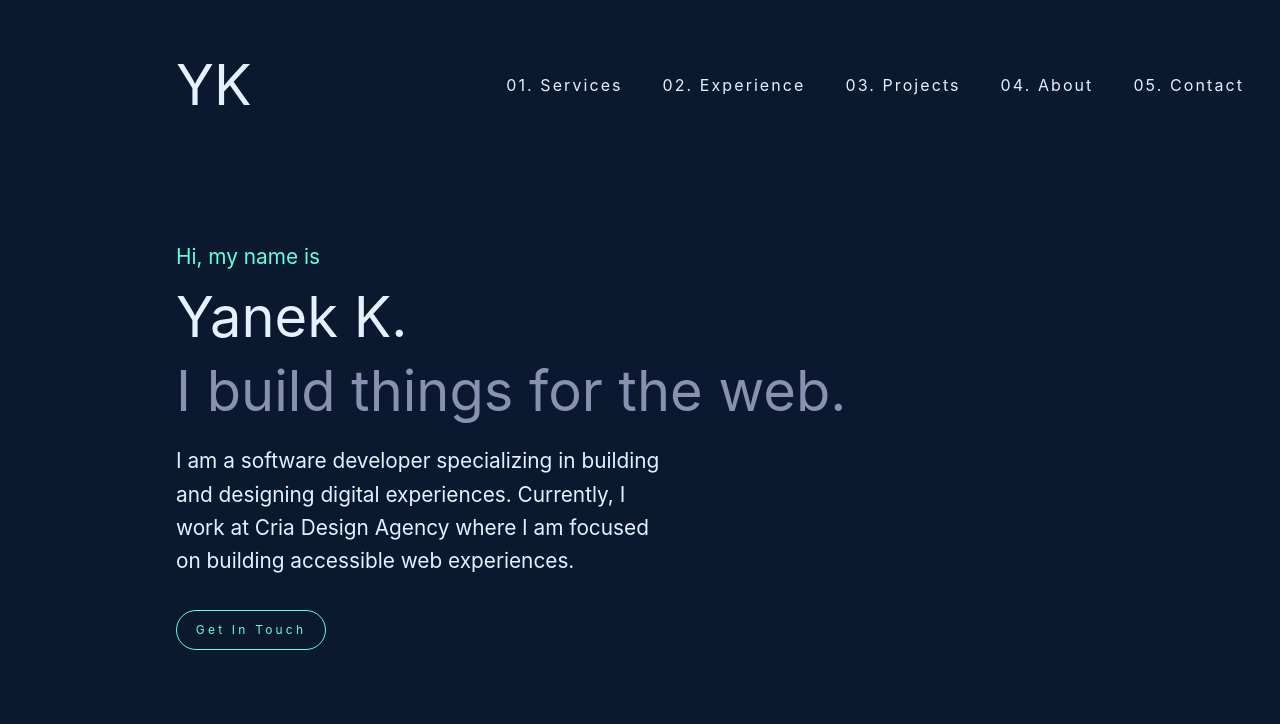
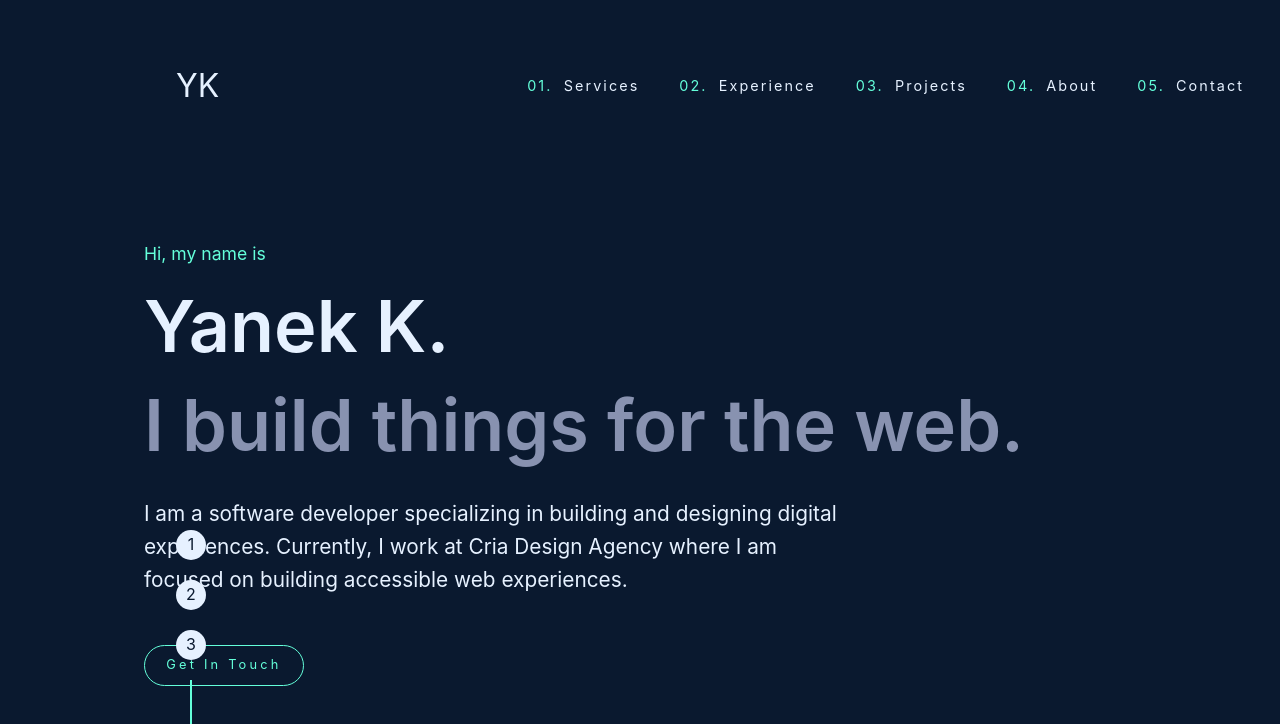
Before and after one commit to Yanek-K/Portfolio-v2, a React app: page / in a window 1280 px wide. Shown: the top 724 px of the page. Built offline with nearby package versions, Linux system fonts and the light colour scheme.

Commit message:
Fixed nav and added left icons, adjusted spacing of hero

```diff
--- a/src/App.css
+++ b/src/App.css
@@ -167,16 +167,16 @@ img {
 }
 
 .button {
-  max-width: 150px;
+  max-width: 160px;
   background-color: var(--navy);
-  padding: 0.6rem 1rem;
+  padding: 0.6rem 1.2rem;
   border: 1px solid var(--green);
   border-radius: 40px;
   color: var(--green);
   text-align: center;
   cursor: pointer;
   text-decoration: none;
-  font-size: 0.75rem;
+  font-size: 0.8rem;
   letter-spacing: 0.2rem;
 }
 
@@ -202,7 +202,8 @@ code {
 }
 
 h1 {
-  font-size: 3.5rem;
+  font-size: 4.5rem;
+  font-weight: 600;
 }
 
 h2 {
--- a/src/App.js
+++ b/src/App.js
@@ -2,11 +2,13 @@ import React from "react";
 import Navbar from "./Components/Navbar";
 import Hero from "./Components/Hero";
 import "./app.css";
+import FixedIcons from "./Components/FixedIcons";
 
 const App = () => {
   return (
     <div>
       <Navbar />
+      <FixedIcons />
       <Hero />
     </div>
   );
--- /dev/null
+++ b/src/Components/FixedIcons/index.css
@@ -0,0 +1,43 @@
+/* src/components/FixedIcons.css */
+
+.fixed-icons-container {
+  position: fixed;
+  top: 85%;
+  left: 11rem;
+  transform: translateY(-50%);
+  display: flex;
+  flex-direction: column;
+  align-items: center;
+}
+
+.fixed-icons {
+  display: flex;
+  flex-direction: column;
+  gap: 20px; /* Adjust the gap between the icons */
+}
+
+.fixed-icons .icon {
+  background: var(--white);
+  color: var(--navy);
+  padding: 10px;
+  border-radius: 50%;
+  text-align: center;
+  width: 30px;
+  height: 30px;
+  display: flex;
+  align-items: center;
+  justify-content: center;
+  cursor: pointer;
+  transition: background 0.3s;
+}
+
+.fixed-icons .icon:hover {
+  background: var(--green);
+}
+
+.vertical-line {
+  width: 2px; /* Width of the vertical line */
+  height: 150px; /* Height of the vertical line */
+  background: var(--green); /* Color of the vertical line */
+  margin-top: 20px; /* Space between the last icon and the line */
+}
--- /dev/null
+++ b/src/Components/FixedIcons/index.js
@@ -0,0 +1,19 @@
+// src/components/FixedIcons.js
+
+import React from "react";
+import "./index.css";
+
+const FixedIcons = () => {
+  return (
+    <div className="fixed-icons-container">
+      <div className="fixed-icons">
+        <div className="icon">1</div>
+        <div className="icon">2</div>
+        <div className="icon">3</div>
+      </div>
+      <div className="vertical-line"></div>
+    </div>
+  );
+};
+
+export default FixedIcons;
--- a/src/Components/Hero/index.css
+++ b/src/Components/Hero/index.css
@@ -1,6 +1,9 @@
 .hero {
   display: flex;
+  justify-content: center;
+  height: 90vh;
   margin: var(--margin-standard);
+  margin-left: 2rem;
 }
 
 .hero__wrap {
@@ -11,6 +14,7 @@
 
 .hero__wrap__intro {
   color: var(--green);
+  font-size: 1.1rem;
 }
 
 .hero__wrap__name {
@@ -23,19 +27,19 @@
 }
 
 .hero__wrap__about {
-  margin-top: 0.5rem;
-  max-width: 500px;
+  margin-top: 0.9rem;
+  max-width: 700px;
   font-size: 1.3rem;
   color: var(--white);
 }
 
 .hero__wrap__button {
-  margin-top: 2rem;
+  margin-top: 3rem;
 }
 
 @media only screen and (min-width: 1500px) {
   .hero {
     margin-top: 5rem;
-    margin-left: 13rem;
+    margin-left: -5rem;
   }
 }
--- a/src/Components/Navbar/index.css
+++ b/src/Components/Navbar/index.css
@@ -32,10 +32,10 @@
 .navbar__wrap__right ul li {
   margin-right: 20px; /* Adjust the margin value to your preference */
   letter-spacing: 0.13rem;
+  font-size: 0.9rem;
 }
 
-@media only screen and (min-width: 1500px) {
-  .navbar__wrap__left {
-    margin-left: 1rem;
-  }
+.navbar__wrap__right .number {
+  color: var(--green);
+  margin-right: 5px;
 }
--- a/src/Components/Navbar/index.js
+++ b/src/Components/Navbar/index.js
@@ -6,24 +6,24 @@ const Navbar = () => {
     <div className="navbar">
       <div className="navbar__wrap">
         <div className="navbar__wrap__left">
-          <h1>YK</h1>
+          <h2>YK</h2>
         </div>
         <nav className="navbar__wrap__right">
           <ul>
             <li a href="#">
-              01. Services
+              <span className="number">01.</span> Services
             </li>
             <li a href="#">
-              02. Experience
+              <span className="number">02.</span> Experience
             </li>
             <li a href="#">
-              03. Projects
+              <span className="number">03.</span> Projects
             </li>
             <li a href="#">
-              04. About
+              <span className="number">04.</span> About
             </li>
             <li a href="#">
-              05. Contact
+              <span className="number">05.</span> Contact
             </li>
           </ul>
         </nav>
```
